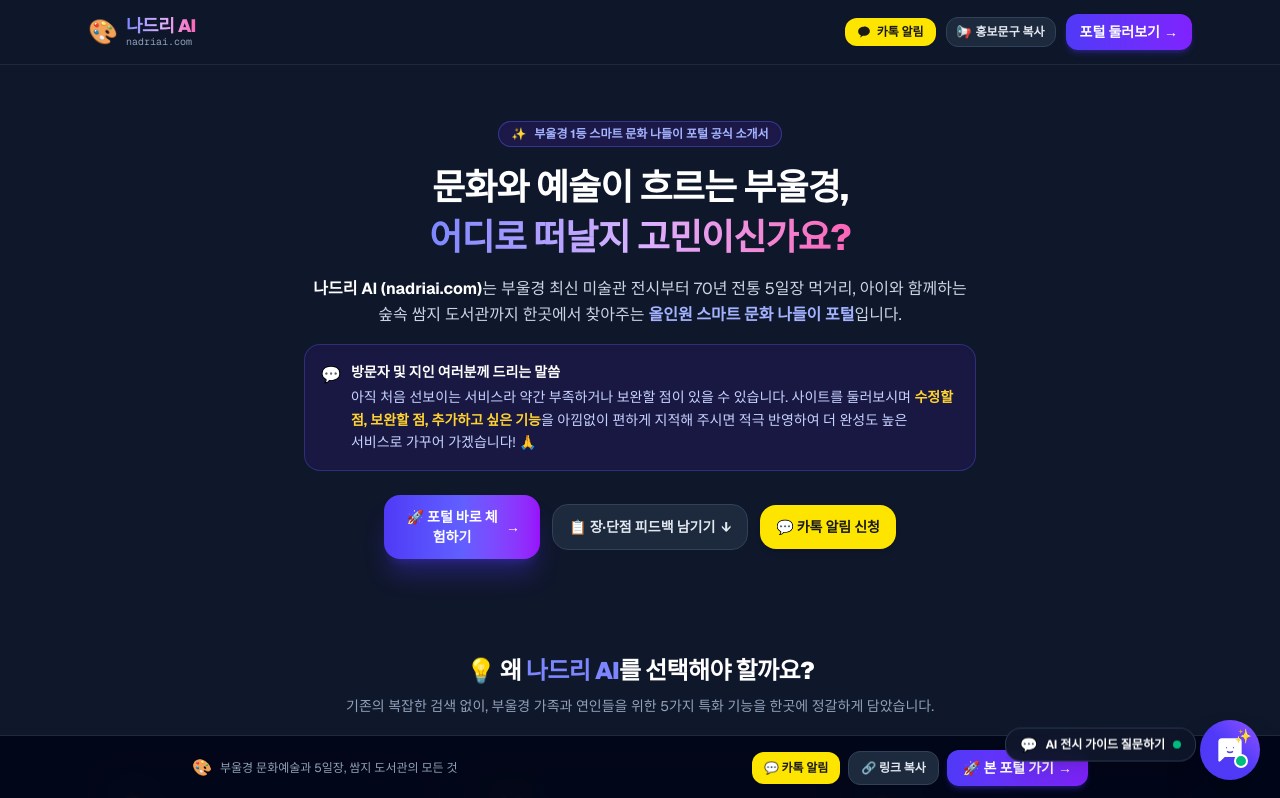
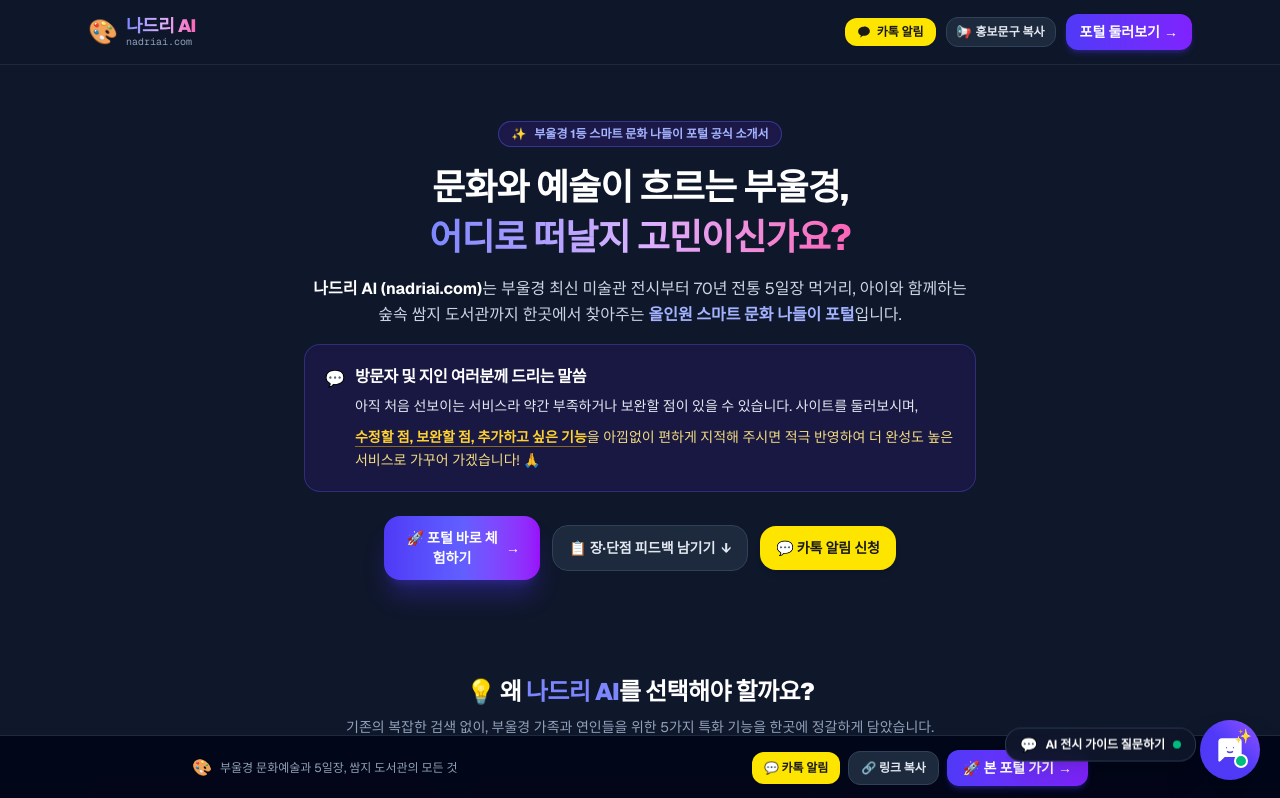
Before and after one commit to parkyoung07/art-buk, a Next.js app: page /intro in a window 1280 px wide. Shown: the top 798 px of the page. Built offline with nearby package versions, Linux system fonts and the light colour scheme.

Commit message:
style: Break line cleanly after '사이트를 둘러보시며,' to emphasize '수정할 점, 보완할 점' on next line

```diff
--- a/src/app/intro/page.tsx
+++ b/src/app/intro/page.tsx
@@ -157,14 +157,22 @@ export default function IntroPage() {
           </p>
 
           {/* 겸손하고 정중한 지인 피드백 요청 안내 박스 */}
-          <div className="max-w-2xl mx-auto bg-indigo-950/70 border border-indigo-500/30 rounded-2xl p-3.5 sm:p-4 text-xs sm:text-sm text-indigo-200 leading-relaxed mb-6 break-keep shadow-inner text-left">
+          <div className="max-w-2xl mx-auto bg-indigo-950/70 border border-indigo-500/30 rounded-2xl p-4 sm:p-5 text-xs sm:text-sm text-indigo-200 leading-relaxed mb-6 break-keep shadow-inner text-left">
             <div className="flex items-start gap-2.5">
               <span className="text-base shrink-0 mt-0.5">💬</span>
-              <div>
-                <strong className="text-white font-bold block mb-0.5">방문자 및 지인 여러분께 드리는 말씀</strong>
-                <span>
-                  아직 처음 선보이는 서비스라 약간 부족하거나 보완할 점이 있을 수 있습니다. 사이트를 둘러보시며 <strong className="text-amber-300 font-bold">수정할 점, 보완할 점, 추가하고 싶은 기능</strong>을 아낌없이 편하게 지적해 주시면 적극 반영하여 더 완성도 높은 서비스로 가꾸어 가겠습니다! 🙏
-                </span>
+              <div className="space-y-1.5">
+                <strong className="text-white font-bold block text-sm sm:text-base tracking-tight">
+                  방문자 및 지인 여러분께 드리는 말씀
+                </strong>
+                <p className="text-slate-200 leading-relaxed">
+                  아직 처음 선보이는 서비스라 약간 부족하거나 보완할 점이 있을 수 있습니다. 사이트를 둘러보시며,
+                </p>
+                <p className="text-amber-200/95 leading-relaxed pt-0.5">
+                  <strong className="text-amber-300 font-bold underline underline-offset-4 decoration-amber-400/50">
+                    수정할 점, 보완할 점, 추가하고 싶은 기능
+                  </strong>
+                  을 아낌없이 편하게 지적해 주시면 적극 반영하여 더 완성도 높은 서비스로 가꾸어 가겠습니다! 🙏
+                </p>
               </div>
             </div>
           </div>
```
Also changed, not shown: public/data/search-index.json, public/search-index.json.
